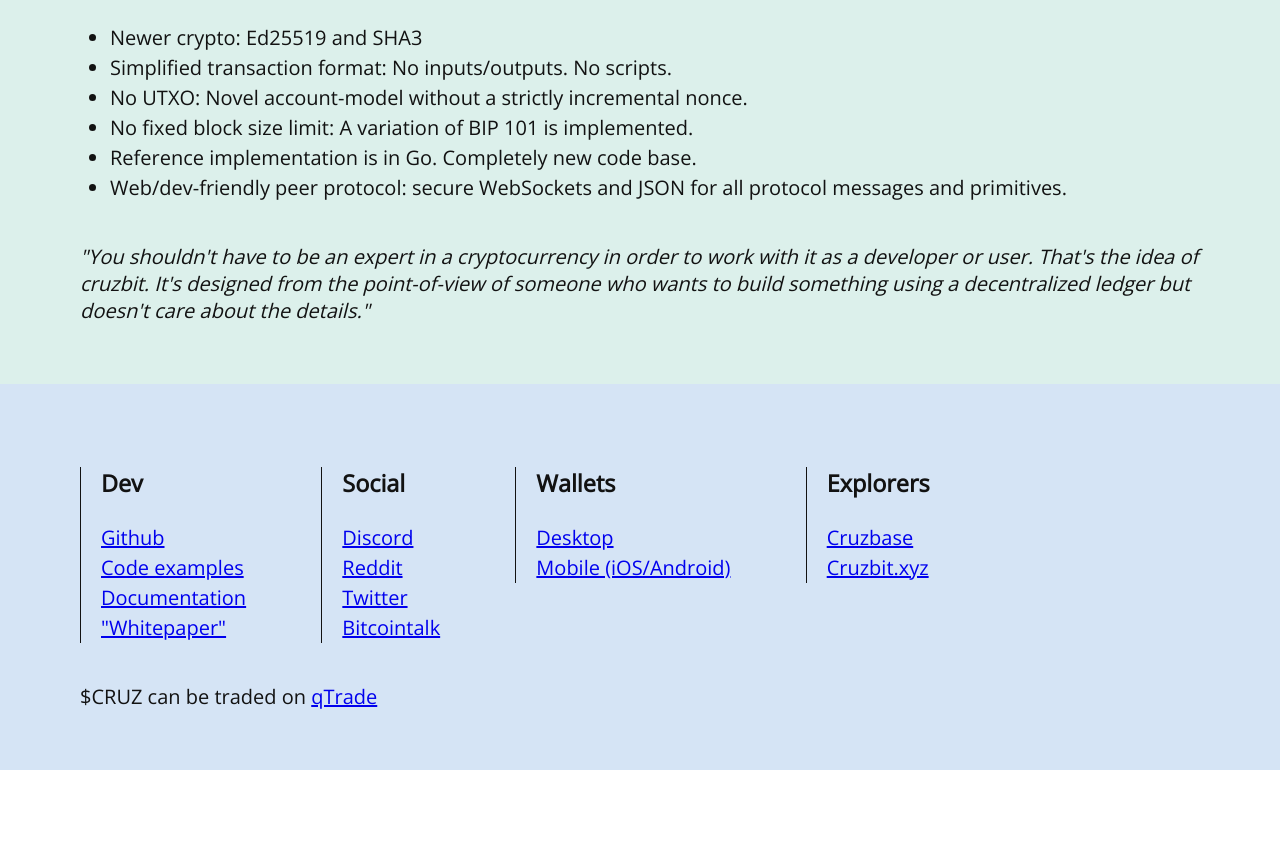
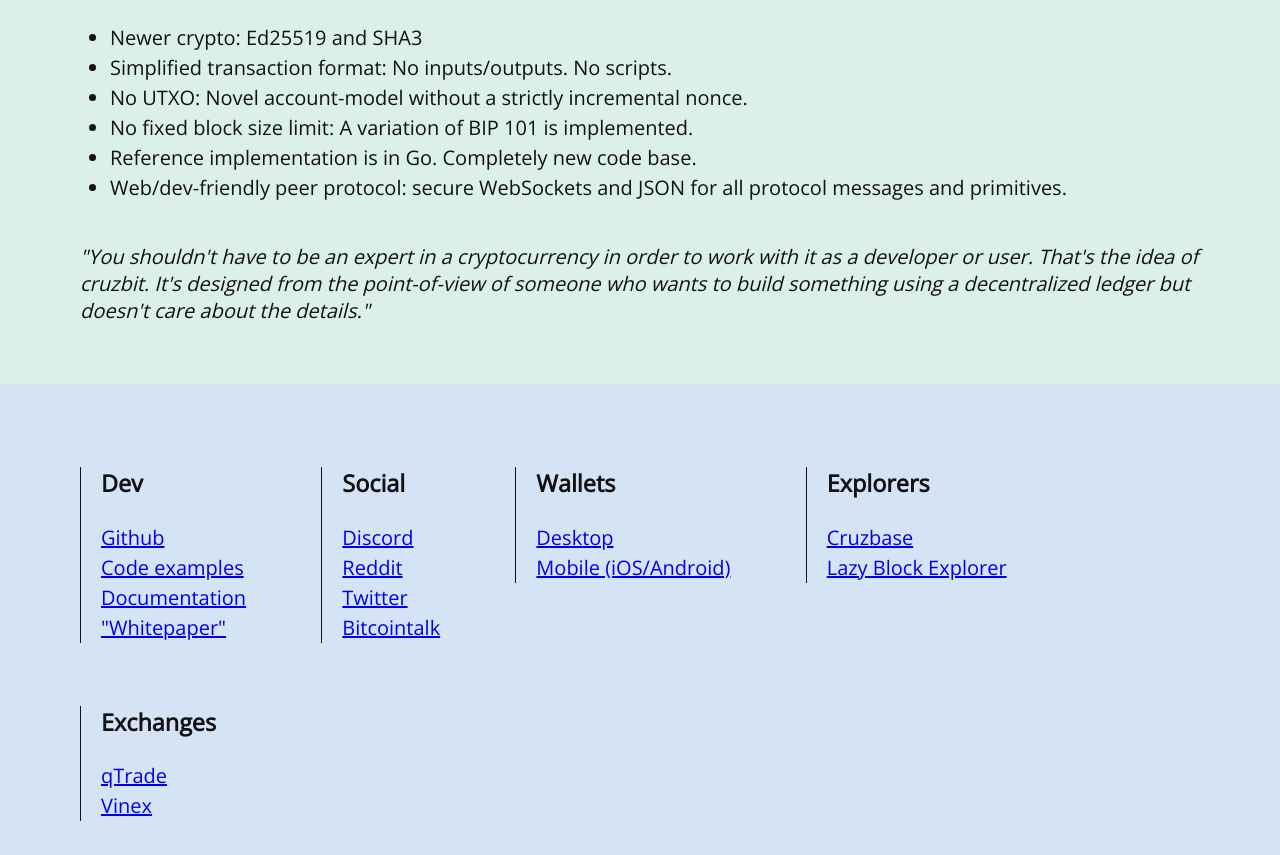
Before and after one commit to aoea/aoea.github.io, a plain HTML site: page index.html in a window 1280 px wide. Shown: the part 360-1215 px from the top of the page. Before the commit the page ends 1130 px from the top, so only its background shows below. Drawn offline with nearby package versions, Linux system fonts and the light colour scheme.

Commit message:
update links

```diff
--- a/index.html
+++ b/index.html
@@ -67,10 +67,18 @@
         <h3>Explorers</h3>
         <ul>
           <li><a href="https://cruzbase.com/" target="_blank">Cruzbase</a></li>
-          <li><a href="http://cruzbit.xyz/" target="_blank">Cruzbit.xyz</a></li>
+          <li><a href="http://cruzplorer.bergbau.pw/" target="_blank">Lazy Block Explorer</a></li>
         </ul>
       </div>
     </div>
-    <p>$CRUZ can be traded on <a href="https://qtrade.io/market/CRUZ_BTC" target="_blank">qTrade</a></p>
+    <div class="list">
+      <div class="border-left">
+        <h3>Exchanges</h3>
+        <ul>
+          <li><a href="https://qtrade.io/market/CRUZ_BTC" target="_blank">qTrade</a></li>
+          <li><a href="https://vinex.network/market/BTC_CRUZ" target="_blank">Vinex</a></li>
+        </ul>
+      </div>
+    </div>
   </div>
 </body>
```
